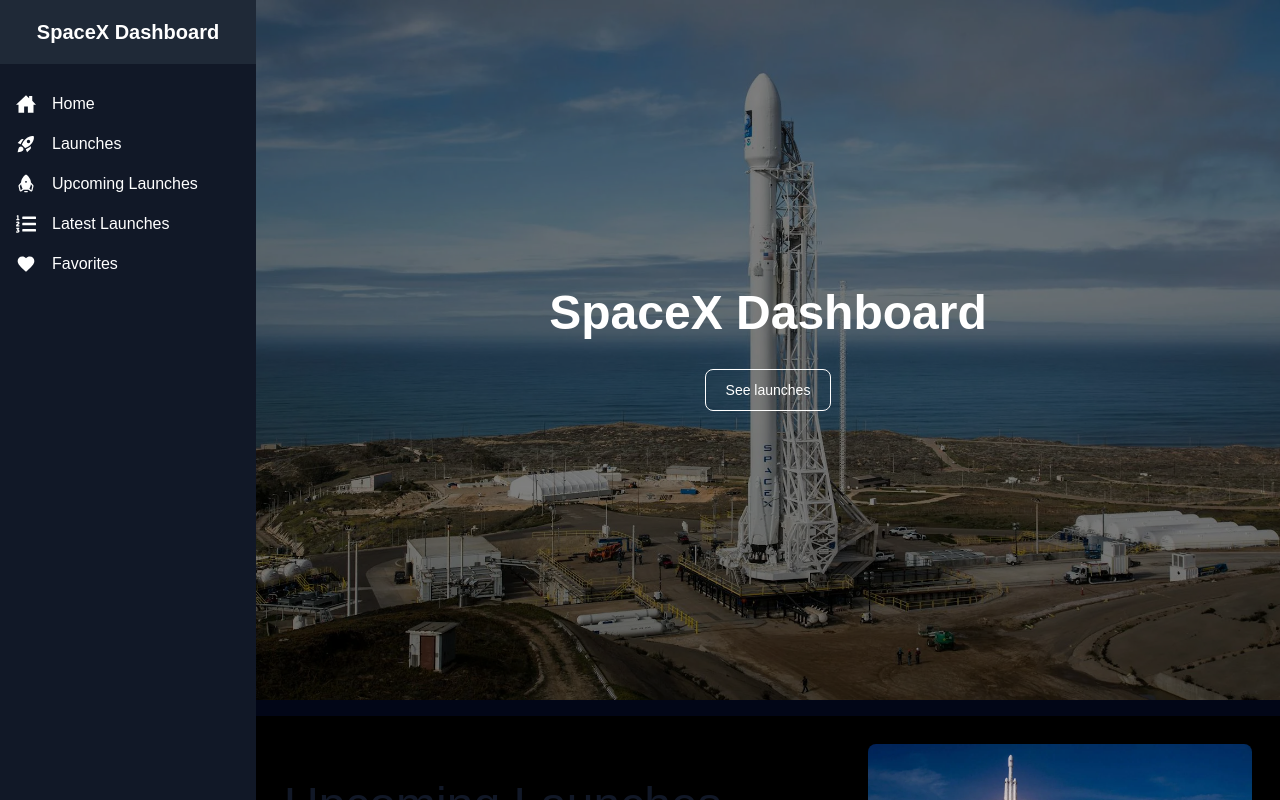
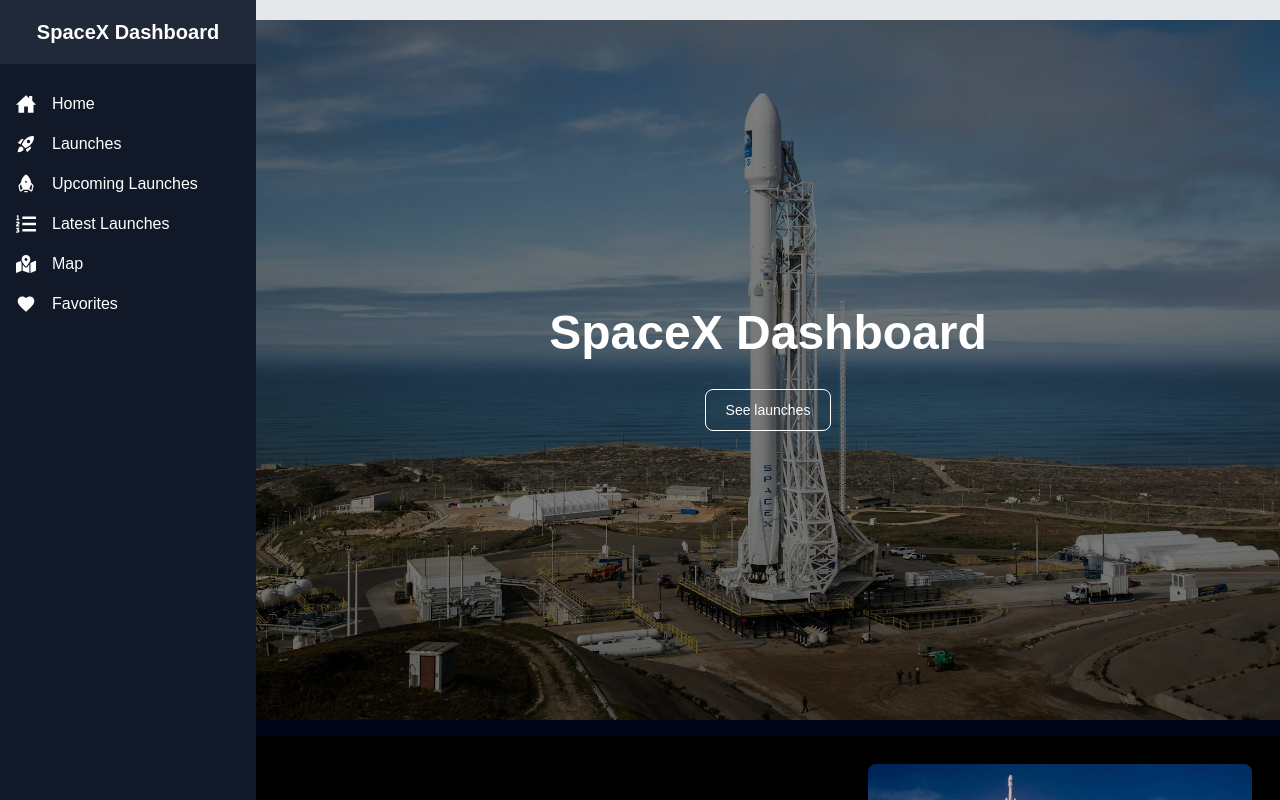
Before and after one commit to DaveOval/launch_dashboard, a React (Vite) app: page / in a window 1280 px wide. Built offline with nearby package versions, Linux system fonts and the light colour scheme.

Commit message:
mapa y padding de la app

```diff
--- a/src/App.tsx
+++ b/src/App.tsx
@@ -1,8 +1,8 @@
 import { Routes, Route } from 'react-router-dom';
-import { Home, Error, LaunchDetails, LaunchList, Favorites } from './pages';
-import { SideNav } from './components/SideNav'; // Asegúrate de que la ruta sea correcta
+import { Home, Error, LaunchDetails, LaunchList, Favorites, Map } from './pages';
+import { SideNav } from './components/SideNav';
 import { useEffect, useState } from 'react';
-import { Preload } from './components/Preload'; // Asegúrate de que la ruta sea correcta
+import { Preload } from './components/Preload';
 
 function App() {
   const [isLoading, setIsLoading] = useState(false);
@@ -19,7 +19,7 @@
       {isLoading ? (
         <Preload />
       ) : (
-        <div className="flex-1 bg-gray-200 overflow-y-scroll">
+        <div className="flex-1 bg-gray-200 overflow-y-scroll mt-5">
           <Routes>
             <Route path="/" element={<Home />} />
             <Route path="/launches" element={<LaunchList />} />
@@ -27,6 +27,7 @@
             <Route path="/latest_launches" element={<LaunchList />} />
             <Route path="/launch/:id" element={<LaunchDetails />} />
             <Route path="/favorites" element={<Favorites />} />
+            <Route path="/map" element={<Map />} />
             <Route path="*" element={<Error />} />
           </Routes>
         </div>
--- a/src/components/SideNav.tsx
+++ b/src/components/SideNav.tsx
@@ -1,6 +1,6 @@
 import { Link } from "react-router-dom";
 import { useState } from "react";
-import { FaBars, FaListOl, FaTimes } from 'react-icons/fa';
+import { FaBars, FaListOl, FaMapMarkedAlt, FaTimes } from 'react-icons/fa';
 import { IoHomeSharp } from "react-icons/io5";
 import { MdFavorite, MdRocketLaunch } from "react-icons/md";
 import { PiRocketFill } from "react-icons/pi";
@@ -55,6 +55,12 @@
                   <span>Latest Launches</span>
                 </Link>
               </li>
+              <li className="px-4 py-2 rounded-md transition-all duration-300 ease-in-out hover:bg-gray-700">
+                <Link to="/map" className="flex items-center gap-4 w-full h-full">
+                  <FaMapMarkedAlt className="h-5 w-5" />
+                  <span>Map</span>
+                </Link>
+              </li>
 
               <li className="px-4 py-2 rounded-md transition-all duration-300 ease-in-out hover:bg-gray-700">
                 <Link to="/favorites" className="flex items-center gap-4 w-full h-full">
--- a/src/index.css
+++ b/src/index.css
@@ -8,7 +8,7 @@
 
 body {
   font-family: 'Nunito', sans-serif;
-  background-color: #f5f5f5;
+  background-color: #E5E7EB;
 }
 
 /* From Uiverse.io by JkHuger */
--- /dev/null
+++ b/src/pages/Map.tsx
@@ -0,0 +1,6 @@
+
+export const Map = () => {
+  return (
+    <div>Map</div>
+  )
+}
--- a/src/pages/index.ts
+++ b/src/pages/index.ts
@@ -3,3 +3,4 @@
 export * from "./LaunchList";
 export * from "./LaunchDetails"
 export * from "./Favorites";
+export * from "./Map";
```
